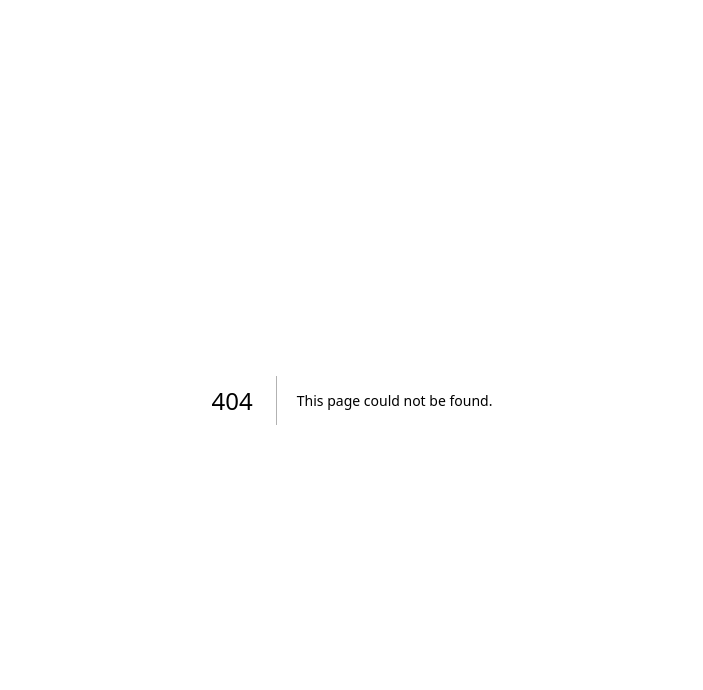
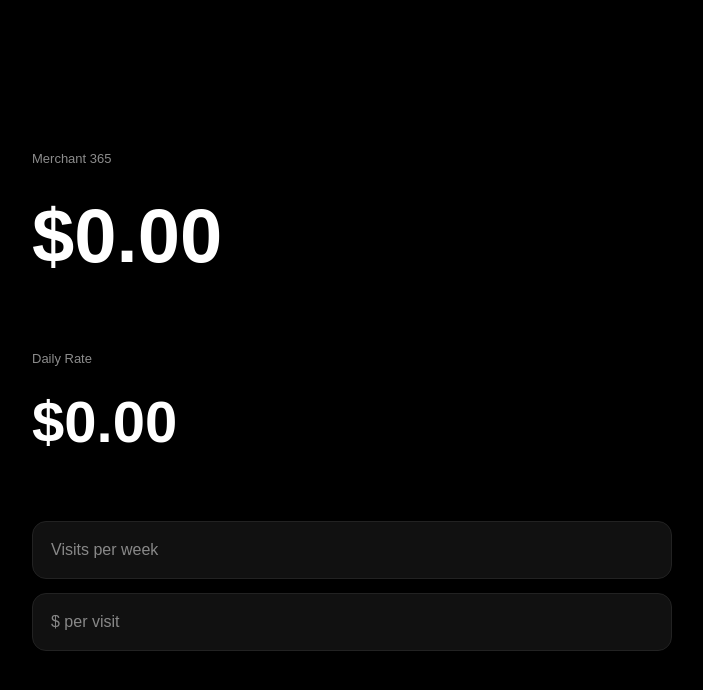
Before and after one commit to dptcoffee/Outflo, a Next.js app: page /state/merchant in a window 1280 px wide. Before the commit this address had no page. Shown: the top 690 px of the page, without its empty margins (288-991 px from the left). Built offline with nearby package versions, Linux system fonts and the light colour scheme.

Commit message:
Add Merchant 365 engine

```diff
--- /dev/null
+++ b/app/state/merchant/page.tsx
@@ -0,0 +1,97 @@
+"use client";
+
+import { useState } from "react";
+
+export default function Merchant365() {
+  const [visitsPerWeek, setVisitsPerWeek] = useState<number>(0);
+  const [costPerVisit, setCostPerVisit] = useState<number>(0);
+
+  // Core engine
+  const dailyRate = (visitsPerWeek / 7) * costPerVisit;
+  const merchant365 = dailyRate * 365;
+
+  return (
+    <main
+      style={{
+        minHeight: "100vh",
+        backgroundColor: "black",
+        color: "white",
+        display: "grid",
+        placeItems: "center",
+        padding: "max(24px, 6vh) 24px",
+      }}
+    >
+      <section
+        style={{
+          width: "min(640px, 92vw)",
+          display: "grid",
+          rowGap: "clamp(44px, 7vh, 72px)",
+        }}
+      >
+        {/* Big Number */}
+        <div style={{ display: "grid", rowGap: 10 }}>
+          <div style={{ fontSize: 13, opacity: 0.55 }}>
+            Merchant 365
+          </div>
+          <div
+            style={{
+              fontSize: "clamp(52px, 7vw, 76px)",
+              fontWeight: 700,
+              fontVariantNumeric: "tabular-nums",
+            }}
+          >
+            ${merchant365.toFixed(2)}
+          </div>
+        </div>
+
+        {/* Secondary Number */}
+        <div style={{ display: "grid", rowGap: 10 }}>
+          <div style={{ fontSize: 13, opacity: 0.55 }}>
+            Daily Rate
+          </div>
+          <div
+            style={{
+              fontSize: "clamp(40px, 5.5vw, 58px)",
+              fontWeight: 600,
+              fontVariantNumeric: "tabular-nums",
+            }}
+          >
+            ${dailyRate.toFixed(2)}
+          </div>
+        </div>
+
+        {/* Inputs */}
+        <div style={{ display: "grid", rowGap: 14 }}>
+          <input
+            type="number"
+            inputMode="decimal"
+            placeholder="Visits per week"
+            value={visitsPerWeek || ""}
+            onChange={(e) => setVisitsPerWeek(Number(e.target.value))}
+            style={inputStyle}
+          />
+
+          <input
+            type="number"
+            inputMode="decimal"
+            placeholder="$ per visit"
+            value={costPerVisit || ""}
+            onChange={(e) => setCostPerVisit(Number(e.target.value))}
+            style={inputStyle}
+          />
+        </div>
+      </section>
+    </main>
+  );
+}
+
+const inputStyle: React.CSSProperties = {
+  width: "100%",
+  padding: "16px 18px",
+  background: "#111",
+  border: "1px solid #222",
+  borderRadius: 14,
+  color: "white",
+  fontSize: 16,
+  outline: "none",
+};
```
Also changed, not shown: 1 other file (tests, documents, lock files or other folders).
